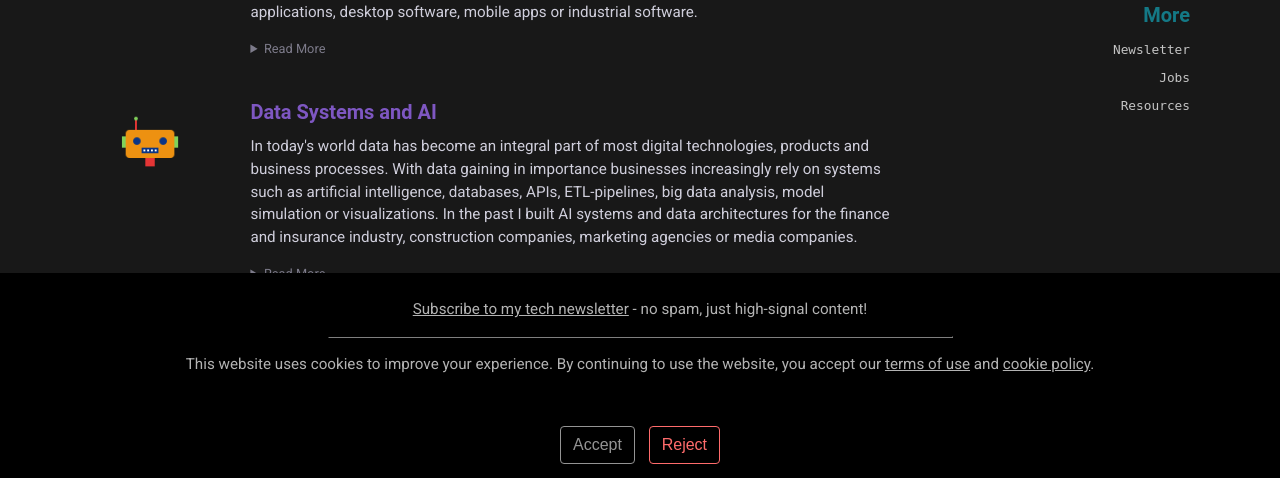
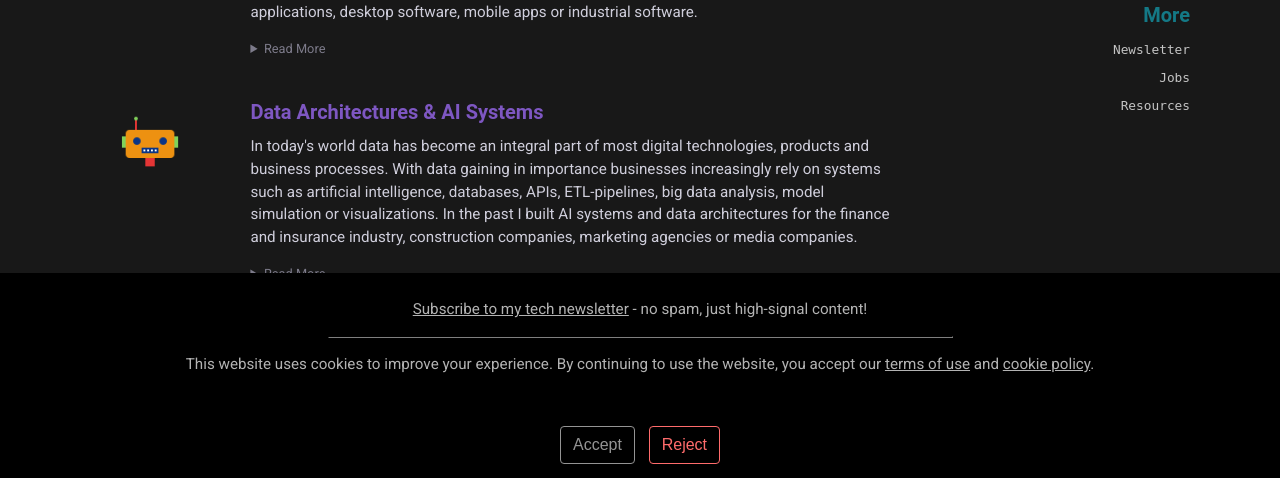
Before and after one commit to ChristopherYoon89/Website-Test-Server, a Django app: page / in a window 1280 px wide. Shown: the part 321-799 px from the top of the page. Run offline with Django 4.2, Linux system fonts and the light colour scheme; data that the repository does not hold is empty; parts of the project's set-up code (start-up, migrations or seed data) failed here and were passed over; some libraries are stand-ins or nearby versions; some web fonts are replaced.

Commit message:
Update startpage header

```diff
--- a/blog/templates/blog/home.html
+++ b/blog/templates/blog/home.html
@@ -43,7 +43,7 @@
           </p>
       </div>
       <div class="media-body">
-        <h2 class="mt-0 mb-1" style="font-size:15pt;">Data Systems and AI </h2>
+        <h2 class="mt-0 mb-1" style="font-size:15pt;">Data Architectures & AI Systems </h2>
         <p class="mt-1">
         In today's world data has become an integral part of most digital technologies, products and business
         processes. With data gaining in importance businesses increasingly rely on systems such as artificial intelligence,
```
